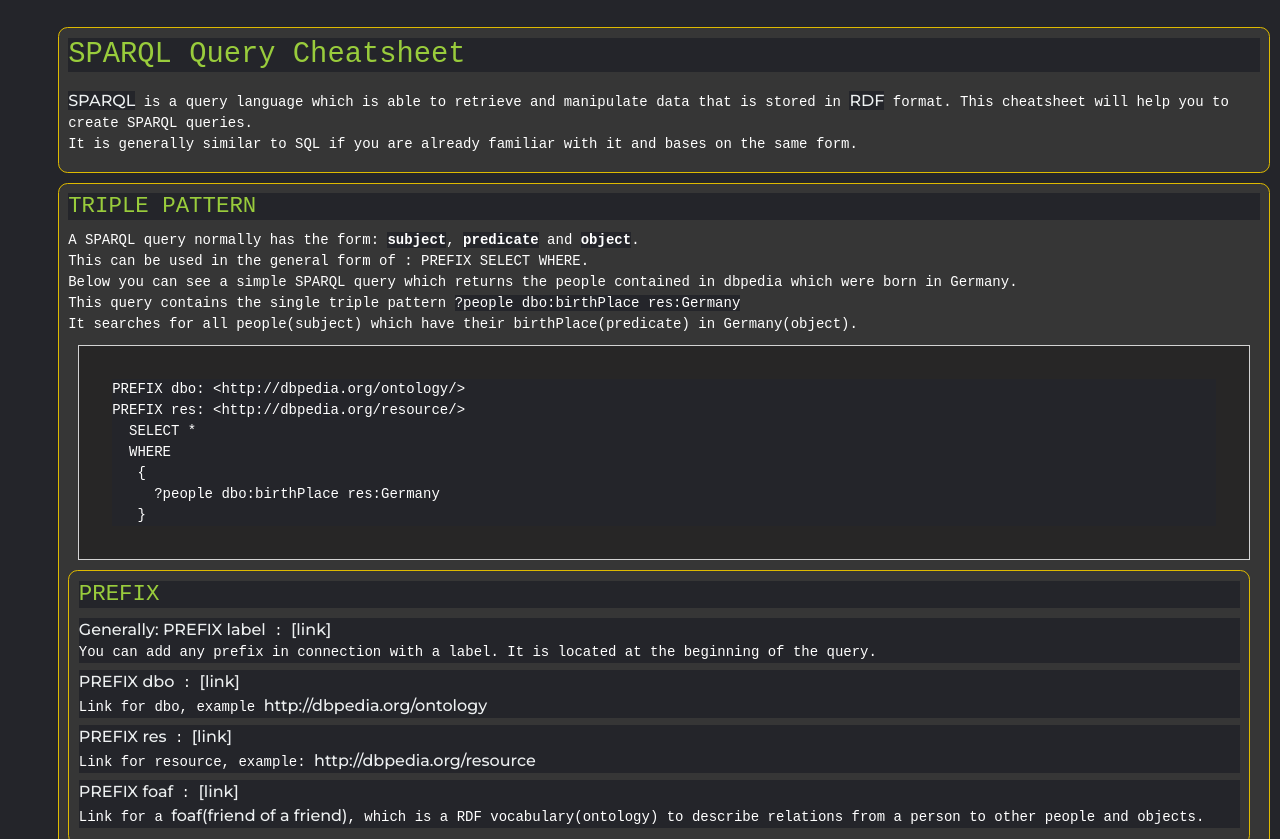
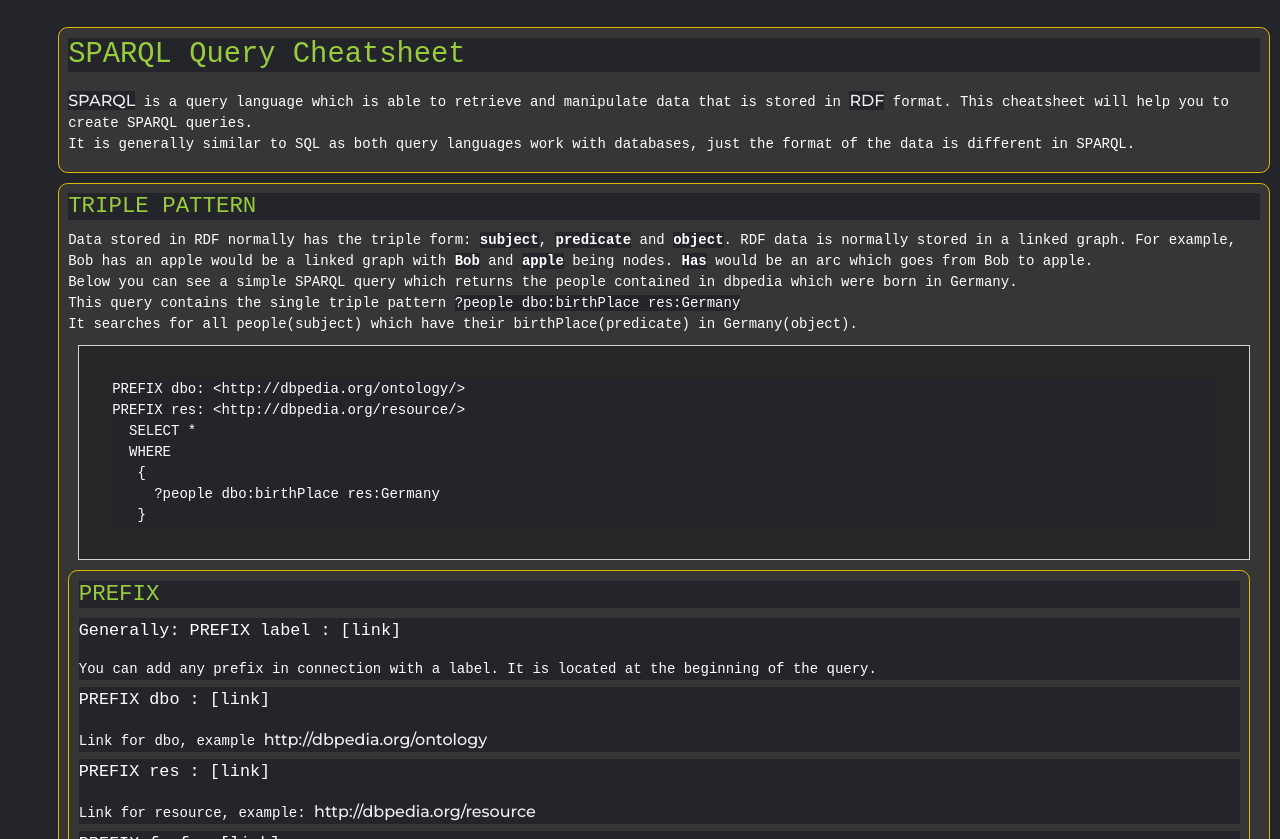
Before and after one commit to learnsparql/learnsparql, a plain HTML site: page cheatsheet/index.html in a window 1280 px wide. Shown: the part 113-952 px from the top of the page. Drawn offline with nearby package versions, Linux system fonts and the light colour scheme.

Commit message:
reworked introduction to triples in cheatsheet

```diff
--- a/cheatsheet/index.html
+++ b/cheatsheet/index.html
@@ -1,10 +1,13 @@
 <!DOCTYPE html>
 <html>
+
 <head>
-        <link href="https://cdn.jsdelivr.net/npm/bootstrap@5.0.2/dist/css/bootstrap.min.css" rel="stylesheet" integrity="sha384-EVSTQN3/azprG1Anm3QDgpJLIm9Nao0Yz1ztcQTwFspd3yD65VohhpuuCOmLASjC" crossorigin="anonymous">
+  <link href="https://cdn.jsdelivr.net/npm/bootstrap@5.0.2/dist/css/bootstrap.min.css" rel="stylesheet"
+    integrity="sha384-EVSTQN3/azprG1Anm3QDgpJLIm9Nao0Yz1ztcQTwFspd3yD65VohhpuuCOmLASjC" crossorigin="anonymous">
   <link rel="stylesheet" href="../assets/css/style.css">
   <title>Tutorial SPARQL</title>
 </head>
+
 <body>
   <header>
     <a href="../index.html" class="logo">
@@ -23,45 +26,59 @@
     <section>
       <section>
         <article>
-                <h1 >SPARQL Query Cheatsheet </h1>
-                <code style="background-color: #363636"><a href="https://www.w3.org/RDF/">SPARQL</a> is a query language which is able to retrieve and manipulate data that is stored in <a href="https://www.w3.org/RDF/">RDF</a> format. This cheatsheet
+          <h1>SPARQL Query Cheatsheet </h1>
+          <code style="background-color: #363636"><a href="https://www.w3.org/RDF/">SPARQL</a> is a query language which
+            is able to retrieve and manipulate data that is stored in <a href="https://www.w3.org/RDF/">RDF</a> format.
+            This cheatsheet
             will help you to create SPARQL queries.<br>
-                  It is generally similar to SQL if you are already familiar with it and bases on the same form.
+            It is generally similar to SQL as both query languages work with databases, just the format of the data is
+            different in SPARQL.
           </code>
         </article>
         <article>
           <h2>TRIPLE PATTERN</h2>
-              <code style="background-color: #363636">A SPARQL query normally has the form: <b>subject</b>, <b>predicate</b> and <b>object</b>.
-                <br>This can be used in the general form of : PREFIX SELECT WHERE.
-                <br>Below you can see a simple SPARQL query which returns the people contained in dbpedia which were born in Germany.
+          <code style="background-color: #363636">
+            Data stored in RDF normally has the triple form: <b>subject</b>, <b>predicate</b> and <b>object</b>.
+            RDF data is normally stored in a linked graph. For example, Bob has an apple would be a linked graph with
+            <b>Bob</b> and <b>apple</b> being nodes.
+            <b>Has</b> would be an arc which goes from Bob to apple.
+            <br>Below you can see a simple SPARQL query which returns the people contained in dbpedia which were born in
+            Germany.
             <br>This query contains the single triple pattern <it>?people dbo:birthPlace res:Germany</it>
             <br>It searches for all people(subject) which have their birthPlace(predicate) in Germany(object).
             <div style="background: rgb(39, 38, 38);
                 font-size: 16px;
                 padding: 10px;
                 border: 1px solid lightgray;
-                margin: 10px;"><pre>PREFIX dbo: &LT;http://dbpedia.org/ontology/>
+                margin: 10px;">
+              <pre>PREFIX dbo: &LT;http://dbpedia.org/ontology/>
 PREFIX res: &LT;http://dbpedia.org/resource/>
   SELECT *
   WHERE
    {
      ?people dbo:birthPlace res:Germany
    }
-</pre></div>
+</pre>
+            </div>
           </code>
           <article>
             <h2>PREFIX</h2>
-                <code><a href="https://placeholder.com">Generally: PREFIX label</a> : <a href="https://placeholder.com">[link]</a>
-                  <br>You can add any prefix in connection with a label. It is located at the beginning of the query.
+            <code>
+              <p style="font-size: 120%;">Generally: PREFIX label : [link]</p>
+              You can add any prefix in connection with a label. It is located at the beginning of the query.
             </code>
-                <code><a href="https://placeholder.com">PREFIX dbo</a> : <a href="https://placeholder.com">[link]</a>
-                  <br>Link for dbo, example <a href="http://dbpedia.org/ontology">http://dbpedia.org/ontology</a>
+            <code>
+              <p style="font-size: 120%;">PREFIX dbo : [link] </p>
+              Link for dbo, example <a href="http://dbpedia.org/ontology">http://dbpedia.org/ontology</a>
             </code>
-                <code><a href="https://placeholder.com">PREFIX res</a> : <a href="https://placeholder.com">[link]</a>
-                  <br>Link for resource, example: <a href="http://dbpedia.org/resource">http://dbpedia.org/resource</a>
+            <code>
+              <p style="font-size: 120%;">PREFIX res : [link] </p>
+              Link for resource, example: <a href="http://dbpedia.org/resource">http://dbpedia.org/resource</a>
             </code>
-                <code><a href="https://placeholder.com">PREFIX foaf</a> : <a href="https://placeholder.com">[link]</a>
-                  <br>Link for a <a href="https://en.wikipedia.org/wiki/FOAF_(ontology)">foaf(friend of a friend)</a>, which is a RDF vocabulary(ontology) to describe relations from a person to other people and objects.
+            <code>
+              <p style="font-size: 120%;">PREFIX foaf : [link] </p>
+              Link for a <a href="https://en.wikipedia.org/wiki/FOAF_(ontology)">foaf(friend of a friend)</a>, which is
+              a RDF vocabulary(ontology) to describe relations from a person to other people and objects.
             </code>
           </article>
           <article>
@@ -79,32 +96,36 @@ PREFIX res: &LT;http://dbpedia.org/resource/>
                 padding: 10px;
                 border: 1px solid lightgray;
                 margin: 10px;">
-                SELECT DISTINCT - removes duplicates from result.  <br>
+                SELECT DISTINCT - removes duplicates from result. <br>
                 ORDER BY ?var ASC/DESC (?property) - Sorts the elements by a certain property<br>
-                PROJECTION -  transformation of solution sequence into sequence containing subset of variables<br>
-                OFFSET number -  Makes the elements returned to start after the specified number of elements.<br>
-                LIMIT number -  Limits the amount of returned elements to a specified number.<br>
+                PROJECTION - transformation of solution sequence into sequence containing subset of variables<br>
+                OFFSET number - Makes the elements returned to start after the specified number of elements.<br>
+                LIMIT number - Limits the amount of returned elements to a specified number.<br>
               </div>
             </code>
             <h2>WHERE</h2>
             <code>WHERE indicates where to get the rows from and under which condition the rows will be returned.
-                  ORDER BY is optional and is appended after the the WHERE portion of the query. It gives you the option to sort the rows by a certain property.
+              ORDER BY is optional and is appended after the the WHERE portion of the query. It gives you the option to
+              sort the rows by a certain property.
               Syntax: ORDER BY ASC/DESC (?property)
             </code>
             <h2>ASK</h2>
             <code>You can use ASK to check if a subquery has a solution. It returns true or false.</code>
             <h2>DESCRIBE</h2>
-                <code>DESCRIBE returns an RDF graph which describes the resources which were found. Its output depends on each application. It normally returns triples in a table.</code>
+            <code>DESCRIBE returns an RDF graph which describes the resources which were found. Its output depends on
+              each application. It normally returns triples in a table.</code>
             <h2>OPTIONAL</h2>
             <code>You can use optional when a condition should only be used when applicable.
               It tries to match a graph pattern and leaves the variable unbound if failed.
             </code>
             <h2>CONSTRUCT</h2>
-                <code>CONSTRUCT returns an RDF graph which is constructed by substituting variables in triple templates.</code>
+            <code>CONSTRUCT returns an RDF graph which is constructed by substituting variables in triple
+              templates.</code>
           </article>
           <article>
             <h2>Aggregate functions</h2>
-                <code><div style="background: rgb(39, 38, 38);
+            <code>
+              <div style="background: rgb(39, 38, 38);
                   font-size: 16px;
                   padding: 10px;
                   border: 1px solid lightgray;
@@ -116,20 +137,23 @@ PREFIX res: &LT;http://dbpedia.org/resource/>
                 COUNT() - Counts the amount of elements per group <br>
                 SAMPLE - returns a random element <br>
                 GROUP_CONCAT - concats all elements together <br>
-                  These functions normally require a GROUP BY at the end of the query, on which the aggregate function should be applied to.
+                These functions normally require a GROUP BY at the end of the query, on which the aggregate function
+                should be applied to.
                 Naming: &LT;func&GT; as ?var
-                </div></code>
+              </div>
+            </code>
           </article>
           <article>
             <h2>Set theory in SPARQL</h2>
-                <code>A ∪ B =  { A. } UNION { B. }<br>
+            <code>A ∪ B = { A. } UNION { B. }<br>
               A ∩ B = A. B. <br>
               A \ B = A. FILTER NOT EXISTS{ B. } <br>
             </code>
           </article>
 
           <article>
-                <code><h3>String conversion functions</h3>
+            <code>
+              <h3>String conversion functions</h3>
               <div style="background: rgb(39, 38, 38);
                   font-size: 16px;
                   padding: 10px;
@@ -150,13 +174,18 @@ PREFIX res: &LT;http://dbpedia.org/resource/>
                 UCASE(string) - returns a string in uppercase. <br>
                 STRSTARTS(string,comparestring) - compares if a string starts with the comparestring. <br>
                 STRENDS(string,comparestring) - compares if a string ends with the comparestring. <br>
-                  CONTAINS(string,comparestring) - compares if a string contains the comparestring somewhere within the string. <br>
-                  STRBEFORE(string,comparestring) - returns the part of the string before the comparestring if contained in the string. If not, it returns ""<br>
-                  STRAFTER(string,comparestring) - returns the part of the string after the comparestring if contained in the string. If not, it returns ""<br>
+                CONTAINS(string,comparestring) - compares if a string contains the comparestring somewhere within the
+                string. <br>
+                STRBEFORE(string,comparestring) - returns the part of the string before the comparestring if contained
+                in the string. If not, it returns ""<br>
+                STRAFTER(string,comparestring) - returns the part of the string after the comparestring if contained in
+                the string. If not, it returns ""<br>
                 ENCODE_FOR_URI(string) - encodes an string to a URI(ex: a space is converted into %20). <br>
                 CONCAT(string1,string2,string3,...) - returns a concated string. <br>
-                  LANGMATCHES(languagetag, languagerange) - checks if the <a href="http://www.ietf.org/rfc/rfc3066.txtlanguage">range matches the language tag.</a> <br>
-                  REGEX(string,pattern,flag) - checks a string by a specific <a href="http://www.w3.org/TR/xpath-functions/#regex-syntax">regex pattern</a><br>
+                LANGMATCHES(languagetag, languagerange) - checks if the <a
+                  href="http://www.ietf.org/rfc/rfc3066.txtlanguage">range matches the language tag.</a> <br>
+                REGEX(string,pattern,flag) - checks a string by a specific <a
+                  href="http://www.w3.org/TR/xpath-functions/#regex-syntax">regex pattern</a><br>
               </div>
 
 
@@ -180,7 +209,7 @@ PREFIX res: &LT;http://dbpedia.org/resource/>
             Logical: !(NOT), &&(AND), ||(OR) <br>
             Math: +, -, *, / <br>
             Comparison: =, !=, >, &LT; , IN(low,high), ..<br>
-                  (SPARQL tests: isURI, isBlank, isLiteral, bound<br>
+            SPARQL tests: isURI, isBlank, isLiteral, bound<br>
             SPARQL accessors: str, lang, datatype <br>
             Other: sameTerm, langMatches, regex)
           </div>
@@ -215,4 +244,5 @@ PREFIX res: &LT;http://dbpedia.org/resource/>
     </section>
   </div>
 </body>
+
 </html>
```
Lines whose indentation alone changed are shown as unchanged.
